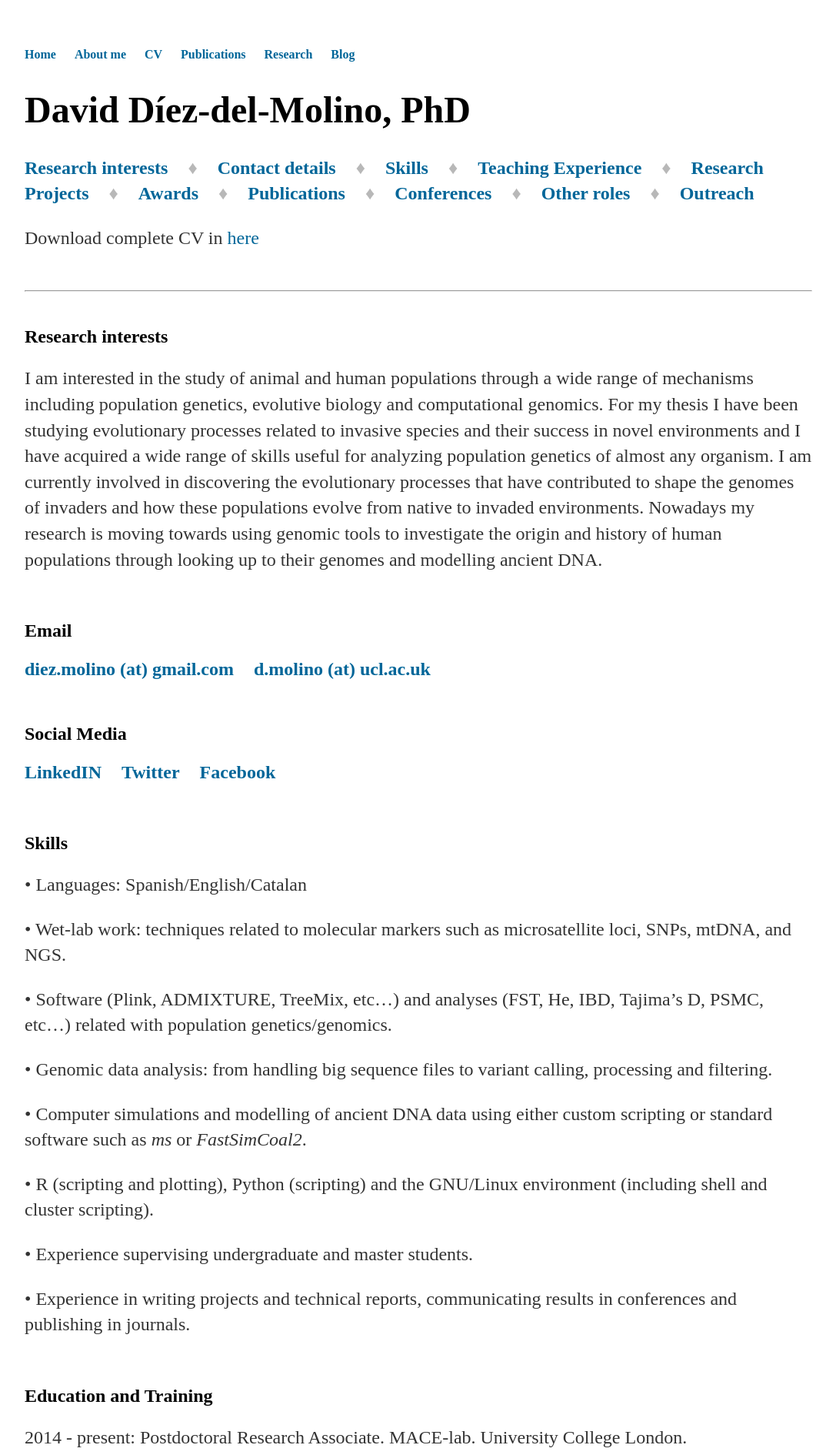
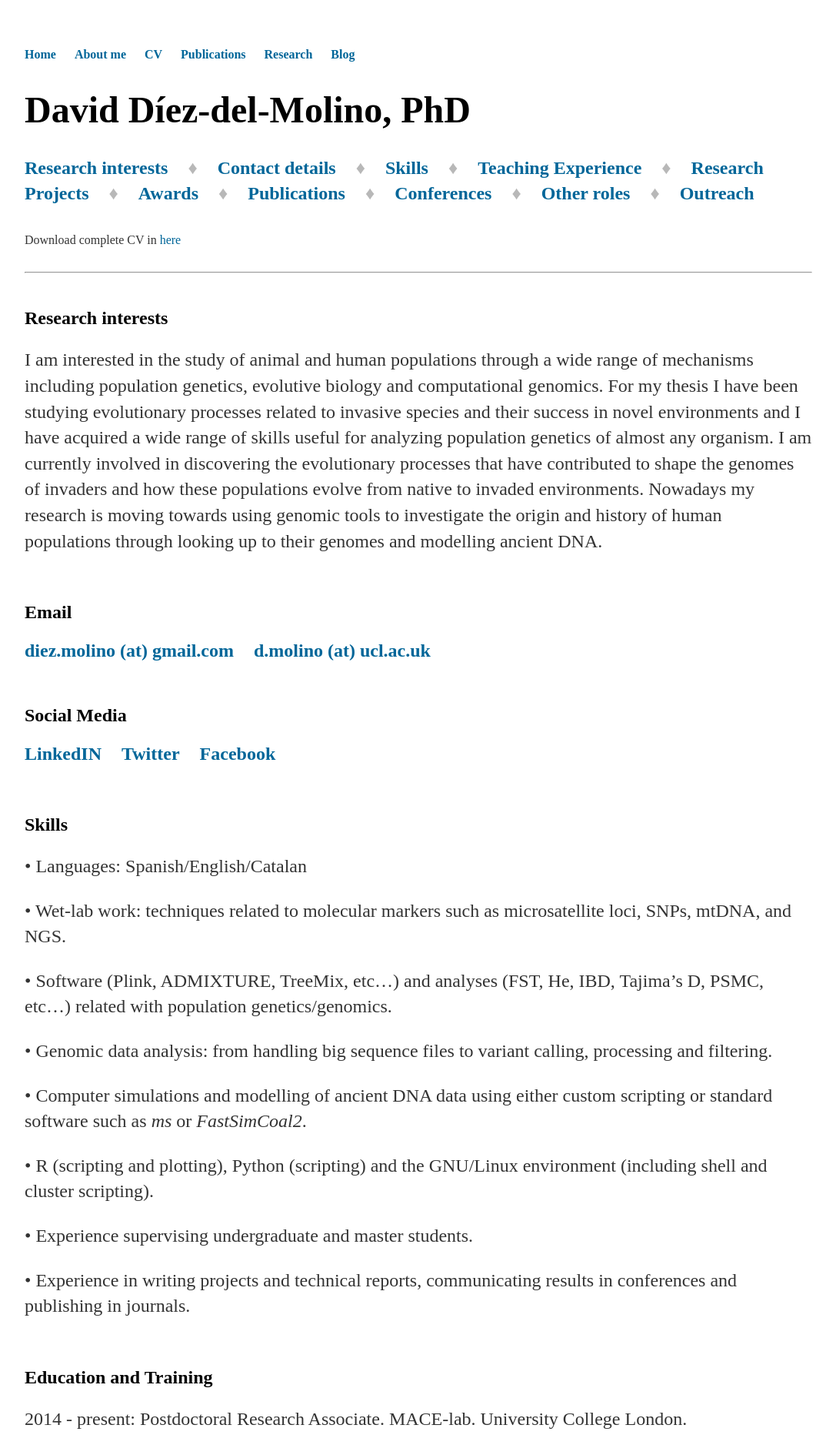
Before and after one commit to DiezMolino/diezmolino.github.io, a Jekyll site: the page cv/index.html, which Jekyll copies as it is, in a window 1280 px wide. Shown: the top 1890 px of the page at 77% size, without its empty margins (96-1183 px from the left). Built offline with Jekyll 4.4.1, drawn with Linux system fonts in a browser that asks for light colours.

Commit message:
Update index.html

```diff
--- a/cv/index.html
+++ b/cv/index.html
@@ -58,9 +58,8 @@
 </font>
 </nav>
 
-<p>Download complete CV in <a href="/cv/CV_DavidDíez_2015.pdf">here</a></p>
+<p><font size="3">Download complete CV in <a href="/cv/CV_DavidDíez_2015.pdf">here</a></font></p>
 
-<br/>
 <hr/>
 <br/>
 
```
